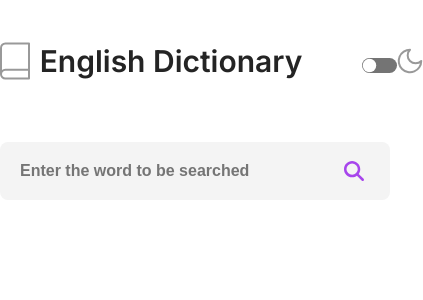
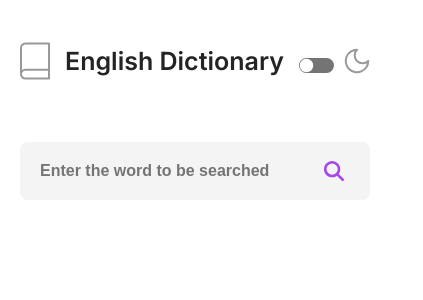
Before and after one commit to ednosmab/english-dictionary, a React (Create React App) app: page / in a window 390 px wide. Shown: the top 300 px of the page, 423 px wide, since content can reach past the window. Built offline with nearby package versions, Linux system fonts and the light colour scheme.

Commit message:
refactoring spacing

```diff
--- a/src/App.css
+++ b/src/App.css
@@ -28,14 +28,14 @@ body {
 }
 
 .content-container {
-    width: 63.4rem;
+    width: 70%;
 }
 
 header .content-container {
     display: flex;
     justify-content: space-between;
     align-items: center;
-    width: 69rem;
+    width: 80%;
     margin-top: 4.2rem;
 }
 
@@ -45,17 +45,29 @@ header h2 {
     color: var(--color-input);
 }
 
-header .content-container img:nth-child(2) {
-    width: 2.6rem;
-    align-self: flex-start;
+header .theme-container {
+    display: flex;
 }
 
-header .theme-container {
-    width: 20%;
-    display: flex;
-    justify-content: space-between;
-}
 header .dark-mode {
     margin-top: 1rem;
-    margin-left: 5rem;
+    margin-right: 1rem;
 }
+
+@media screen and (max-width: 480px) {
+    .app-container {
+        margin: 0 2rem;
+    }
+
+    .content-container {
+        width: 100%;
+    }
+
+    header h2 {
+        font-size: 2.5rem;
+    }
+
+    header .content-container {
+        width: 100%;
+    }
+}
--- a/src/App.js
+++ b/src/App.js
@@ -6,7 +6,7 @@ import moon from "./moon.svg";
 
 function App() {
     return (
-        <div className="">
+        <div className="app-container">
             <header className="container">
                 <div className="content-container">
                     <img src={dictionary} alt="" />
```
